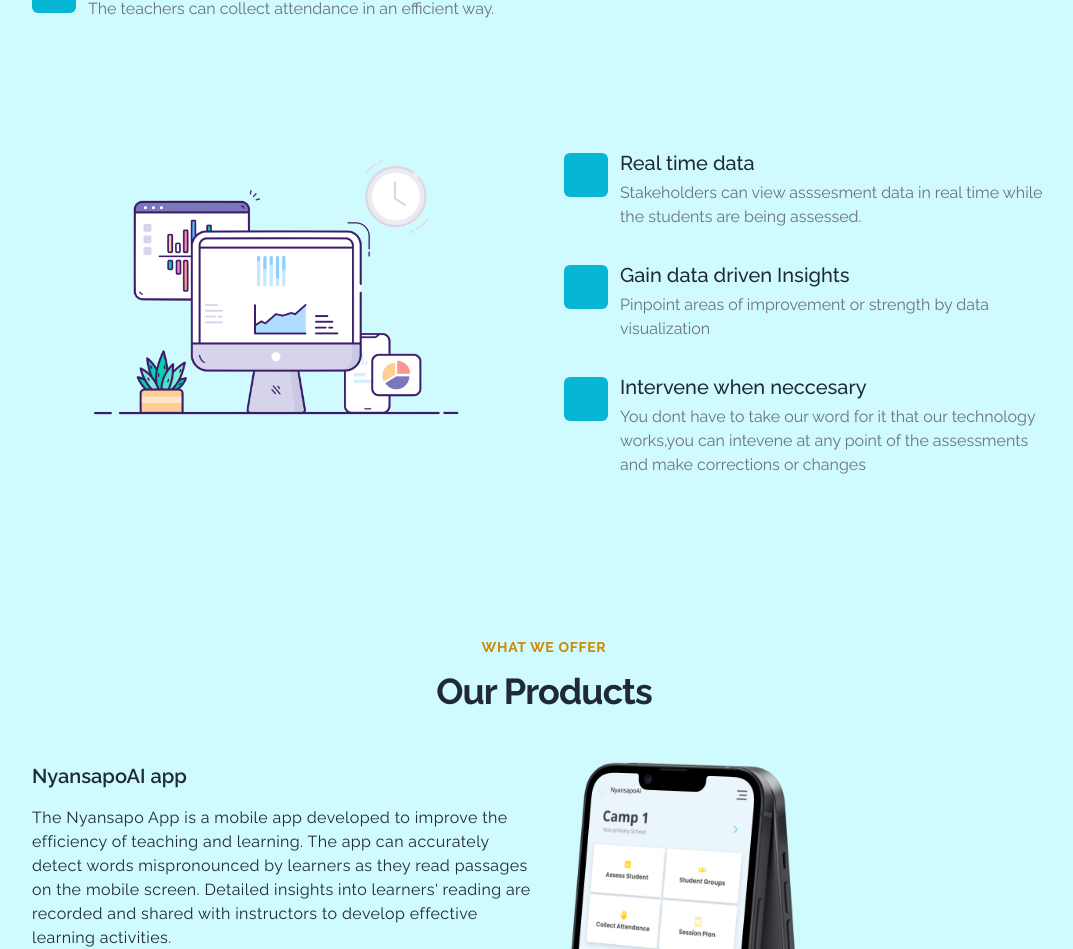
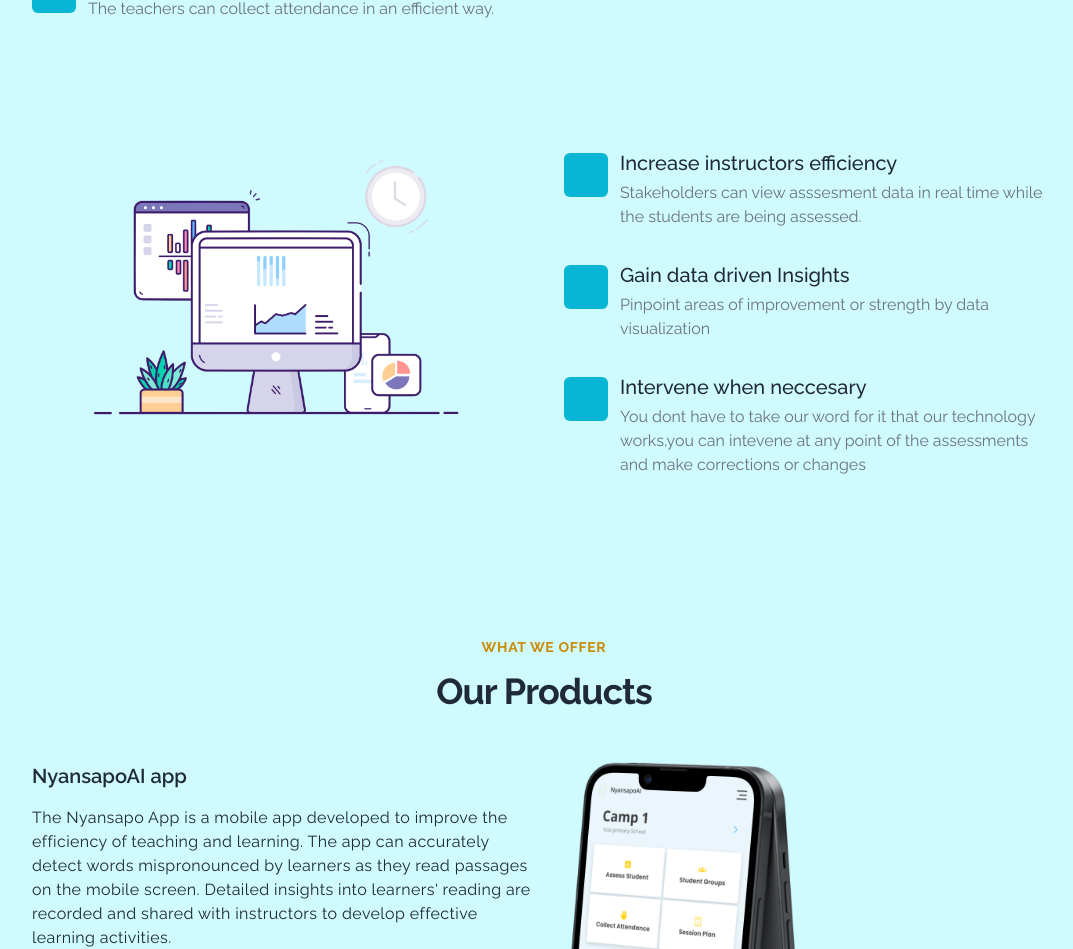
Before and after one commit to NyansapoAI/website, a Next.js app: page / in a window 1280 px wide. Shown: the part 1150-2099 px from the top of the page, without its empty margins (96-1169 px from the left). Built offline with nearby package versions, Linux system fonts and the light colour scheme; some icons are missing.

Commit message:
update:removed broken links

```diff
--- a/src/app/components/footer.tsx
+++ b/src/app/components/footer.tsx
@@ -56,7 +56,7 @@
         <div>
           <div className="flex md:flex-col gap-4 flex-wrap w-full -mt-2 -ml-3 lg:ml-0">
             {legal.map((item, index) => (
-              <Link key={index} href="/products">
+              <Link key={index} href="#">
                 <span className="w-full px-4 py-2 text-gray-500 rounded-md dark:text-gray-300 hover:text-cyan-500 focus:text-cyan-500 focus:bg-cyan-100 focus:outline-none dark:focus:bg-trueGray-700">
                   {item}
                 </span>
--- a/src/app/sections/services.tsx
+++ b/src/app/sections/services.tsx
@@ -42,7 +42,7 @@
     image: insights,
     bullets: [
       {
-        title: "Real time data",
+        title: " Increase instructors efficiency",
         desc: "Stakeholders can view asssesment data in real time while the students are being assessed.",
         icon: <ClockSolid />,
       },
```
